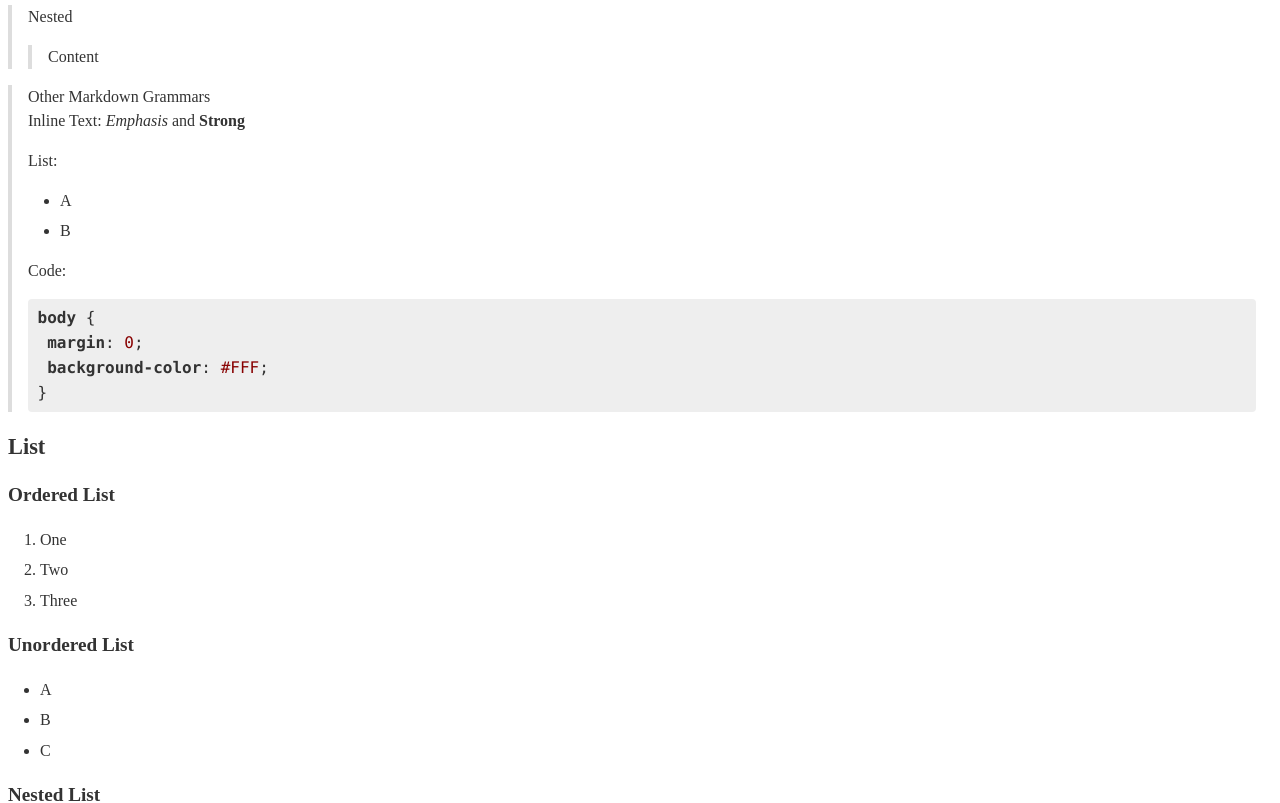
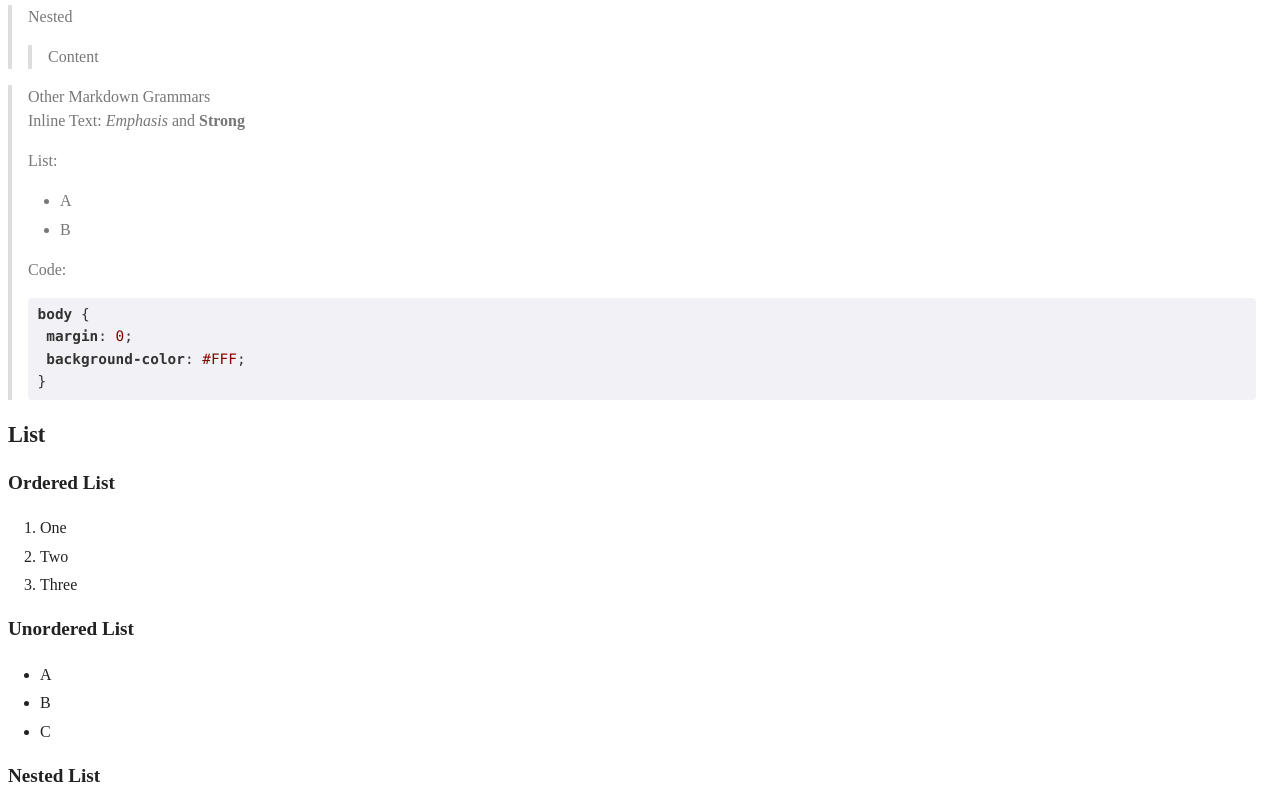
Before and after one commit to LearnShare/markdown.css, a website: page index.html in a window 1280 px wide. Shown: the part 1139-1942 px from the top of the page. Drawn offline with nearby package versions, Linux system fonts and the light colour scheme.

Commit message:
css: adjust styles.

```diff
--- a/base.css
+++ b/base.css
@@ -3,5 +3,5 @@ html {
 }
 
 body {
-  color: #333;
+  color: #222;
 }
--- a/markdown.css
+++ b/markdown.css
@@ -41,6 +41,7 @@ blockquote {
   border-left: solid 4px #DDD;
   padding: 0 1em;
   font-size: 1em;
+  color: #777;
 }
 
 ol,
@@ -51,8 +52,12 @@ ul {
   line-height: 1.5;
 }
 ol li,
-ul li {
-  margin: .4em 0;
+ul li,
+ol ol,
+ol ul,
+ul ol,
+ul ul {
+  margin: .3em 0;
 }
 .contains-task-list {
   list-style-type: none;
@@ -77,8 +82,9 @@ pre {
   border-radius: 4px;
   padding: .4em .6em;
   font-size: 1em;
-  line-height: 1.5;
-  background-color: #EEE;
+  line-height: 1.4;
+  background-color: #F2F2F6;
+  overflow: auto;
 }
 code {
   font-family: 'Roboto Mono', Menlo, 'Source Code Pro', Consolas, monospace;
@@ -86,14 +92,23 @@ code {
   padding: .2em .4em;
   font-size: .9em;
   line-height: 1.6;
-  background-color: #EEE;
+  color: #333;
+  background-color: #F2F2F6;
 }
 pre code {
   padding: 0;
   border-radius: 0;
-  font-size: inherit;
-  line-height: inherit;
+  font-size: .9em;
+  line-height: 1.4;
   background-color: transparent;
+}
+
+details {
+  padding: 0 1.5em;
+}
+details summary {
+  margin-left: -1.5em;
+  margin-right: -1.5em;
 }
 
 hr {
@@ -120,19 +135,19 @@ table td {
 
 a {
   text-decoration: none;
-  color: #44F;
+  color: #44D;
 }
 a:hover {
   text-decoration: underline;
 }
 a:visited {
-  color: #669;
+  color: #77C;
 }
 
 img {
   max-width: 100%;
 }
-img:only-child {
+p > img:only-child {
   display: block;
   margin: 0 auto;
   width: auto;
```
